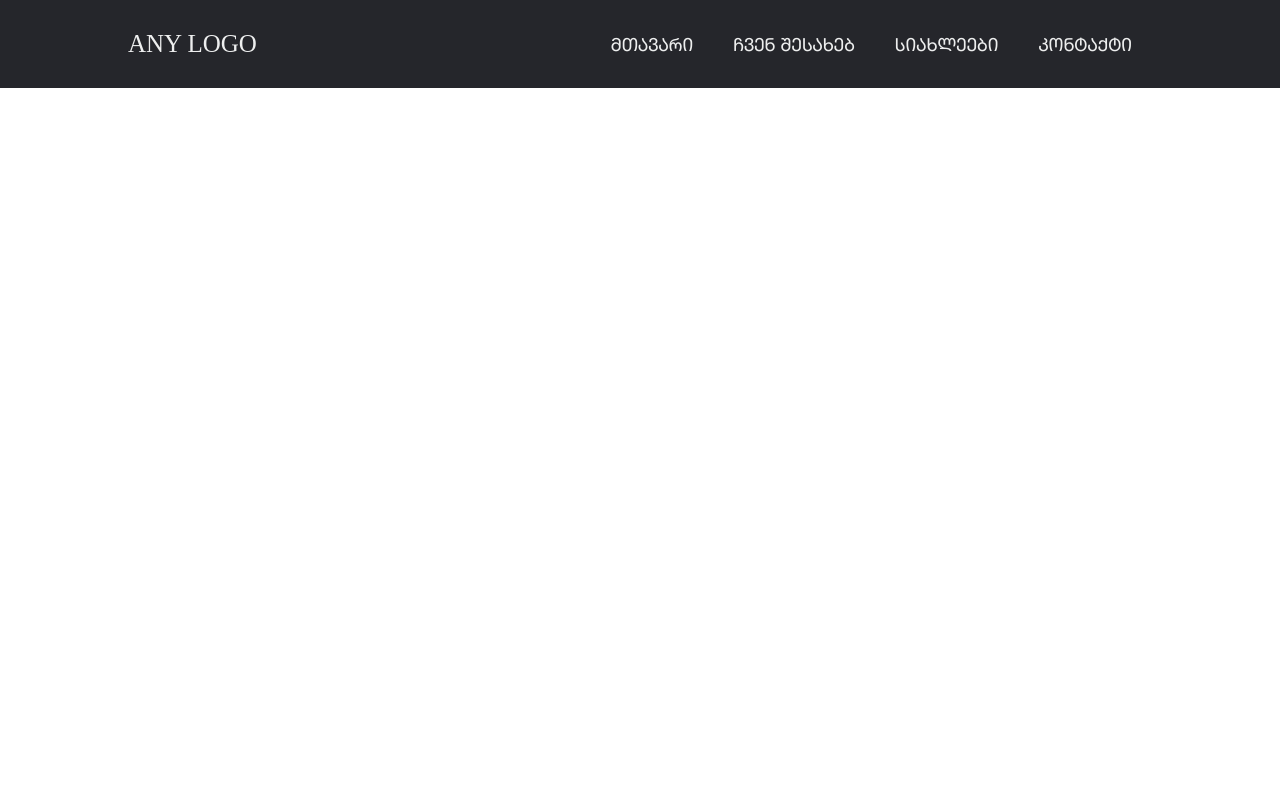
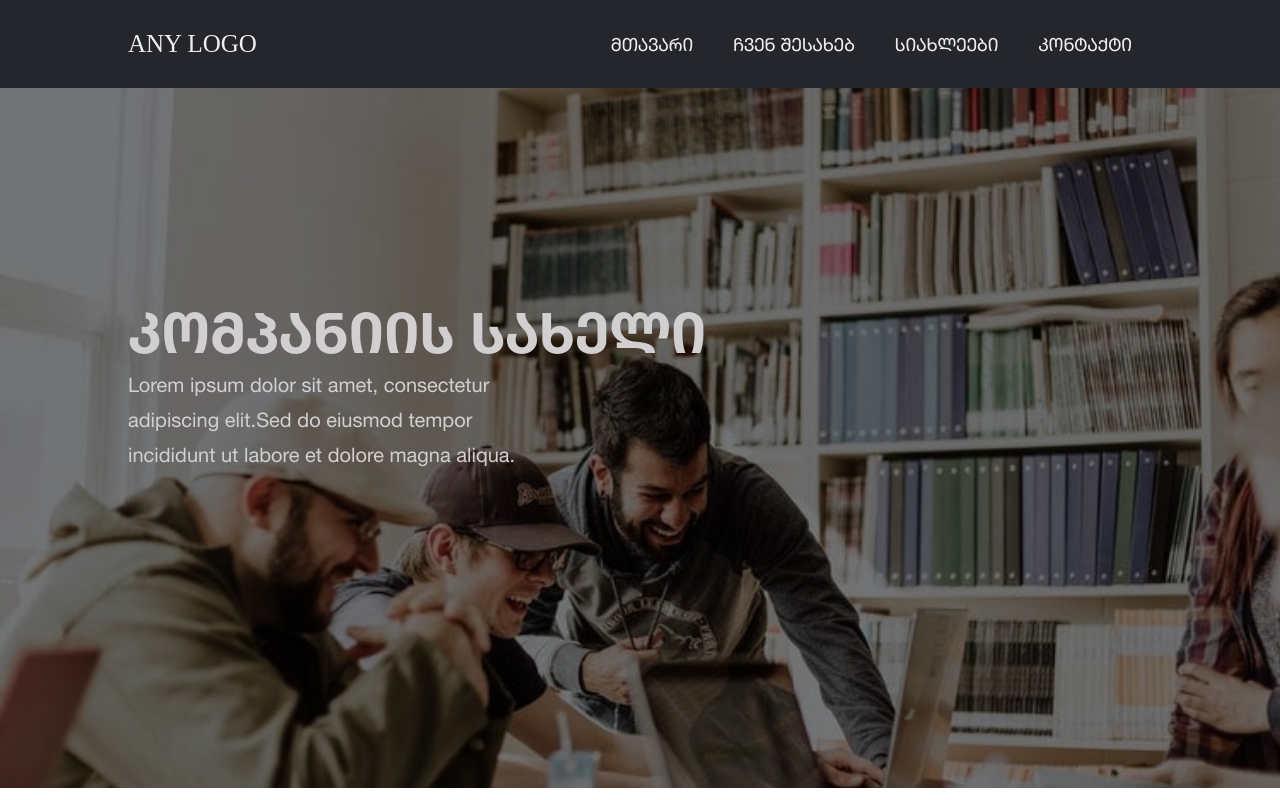
Before and after one commit to TeaChareqishvili/Teona-Chareqishvili-TBC, a React (Create React App) app: page / in a window 1280 px wide. Built offline with nearby package versions, Linux system fonts and the light colour scheme.

Commit message:
banner section

```diff
--- a/src/App.css
+++ b/src/App.css
@@ -1,3 +1,4 @@
+/* header style */
 
 .header{
     width:100%;
@@ -54,12 +55,70 @@
     opacity: 0.2;
   }
 
+  /* banner section style */
+  .banner-section{
+    width:100%;
+    position: relative;
+  }
+
+  .banner{
+    width:100%;
+    height:700px;
+  }
+
+  .banner:before{
+    content:"";
+    position: absolute;
+    top:0;
+    left:0;
+    width:100%;
+    height:100%;
+    background-color: rgba(0,0,0,0.5);
+  }
+  .banner>img{
+    width:100%;
+    height:100%;
+    object-fit:cover;
+  }
+  .banner-content{
+    position: absolute;
+    top:30%;
+    left:10%;
+  }
+
+  .banner-content > h1{
+    font-family: "tbc-helvetica-bold";
+    font-feature-settings: "case" on;
+    font-size:40px;
+    color:#d1cfcf;
+    line-height: 1.25;
+  }
+  .banner-content>p{
+    font-family: "tbc-helvetica-roman";
+    font-size:18px;
+    color:#d1cfcf;
+    line-height: 1.75;
+    max-width:400px;
+  }
 
   @media(min-width:1024px){
+
+    /* header style */
+
     .header-navigation{
         display: block;
     }
     .burger-menu{
         display: none;
     }
+
+
+    /* banner section*/
+
+    .banner-content > h1{
+        font-size:56px;
+      }
+      .banner-content>p{
+        font-size:20px;
+      }
   }
--- a/src/App.js
+++ b/src/App.js
@@ -1,6 +1,5 @@
 import "./App.css";
 import { GiHamburgerMenu } from "react-icons/gi";
-
 
 function App() {
   return (
@@ -10,7 +9,7 @@ function App() {
           <div className="header-logo">
             <span>ANY LOGO</span>
           </div>
-          <GiHamburgerMenu className="burger-menu"/>
+          <GiHamburgerMenu className="burger-menu" />
           <div className="header-navigation">
             <nav className="navigation">
               <ul className="ul-nav">
@@ -23,6 +22,18 @@ function App() {
           </div>
         </div>
       </header>
+      <section className="banner-section">
+        <div className="banner">
+          <img src="../image/banner.png" alt="banner" />
+        </div>
+        <div className="banner-content">
+          <h1>კომპანიის სახელი</h1>
+          <p>
+            Lorem ipsum dolor sit amet, consectetur adipiscing elit.Sed do
+            eiusmod tempor incididunt ut labore et dolore magna aliqua.
+          </p>
+        </div>
+      </section>
     </div>
   );
 }
--- a/src/index.css
+++ b/src/index.css
@@ -19,3 +19,7 @@ body{
   font-family: "tbc-helvetica-roman";
   src: url(./fonts/HELVETICANEUELTGEO-55ROMAN\ copy.ttf);
 }
+@font-face {
+  font-family: "tbc-helvetica-bold";
+  src: url(./fonts/HELVETICA-NEUE-LT-GEO-75-BOLD\ copy.ttf);
+}
```
Also changed, not shown: public/image/banner.png (added), src/fonts/HELVETICA-NEUE-LT-GEO-75-BOLD copy.ttf (added).
